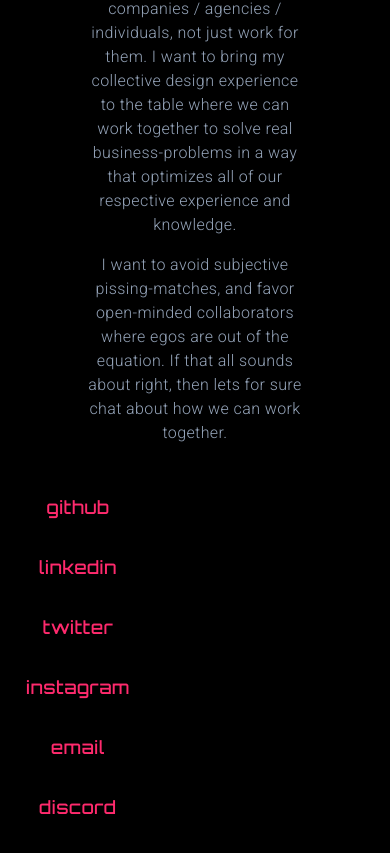
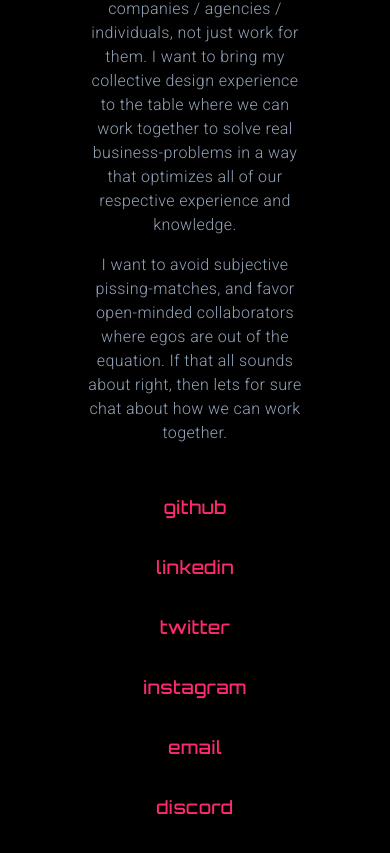
Before and after one commit to gopiinho/devProfile, a Next.js app: page / in a window 390 px wide. Shown: the part 3402-4255 px from the top of the page. Built offline with nearby package versions, Linux system fonts and the light colour scheme.

Commit message:
Added hrefs to the links in the contact section + made them be in center on mobile view

```diff
--- a/components/Contact.jsx
+++ b/components/Contact.jsx
@@ -1,7 +1,9 @@
-import React from "react"
+import React, { useState } from "react"
 import Link from "next/link"
 
 const Contact = () => {
+  const [linkText, setLinkText] = useState("discord")
+
   return (
     <div className="w-full lg:h-screen">
       <div className="max-w-[1240px] m-auto px-2 py-16  w-full">
@@ -26,9 +28,13 @@ const Contact = () => {
           </p>
         </div>
 
-        <div className="grid md:grid-cols-3 gap-8 links items-center  justify-between max-w-[370px] m-auto p-4 font-cyber text-[#ff2a6d] ">
+        <div className="grid md:grid-cols-3 gap-8 links items-center  justify-between max-w-[370px] m-auto p-4 font-cyber text-[#ff2a6d] mobile-center">
           <div className=" flex flex-col items-center justify-between ">
-            <Link href="/">
+            <Link
+              href="https://github.com/igopib"
+              target="_blank"
+              rel="noopener noreferrer"
+            >
               <h3 className="text-lg  hover:border-b border-[#05d9e8]">
                 github
               </h3>
@@ -36,7 +42,11 @@ const Contact = () => {
           </div>
 
           <div className=" flex flex-col items-center justify-center">
-            <Link href="/">
+            <Link
+              href="https://www.linkedin.com/in/gopinho/"
+              target="_blank"
+              rel="noopener noreferrer"
+            >
               <h3 className="text-lg  hover:border-b border-[#05d9e8]">
                 linkedin
               </h3>
@@ -44,7 +54,11 @@ const Contact = () => {
           </div>
 
           <div className=" flex flex-col items-center justify-center">
-            <Link href="/">
+            <Link
+              href="https://twitter.com/gopiinho"
+              target="_blank"
+              rel="noopener noreferrer"
+            >
               <h3 className="text-lg  hover:border-b border-[#05d9e8]">
                 twitter
               </h3>
@@ -52,7 +66,11 @@ const Contact = () => {
           </div>
 
           <div className=" flex flex-col items-center justify-between ">
-            <Link href="/">
+            <Link
+              href="https://www.instagram.com/gopiinho/"
+              target="_blank"
+              rel="noopener noreferrer"
+            >
               <h3 className="text-lg  hover:border-b border-[#05d9e8]">
                 instagram
               </h3>
@@ -60,7 +78,11 @@ const Contact = () => {
           </div>
 
           <div className=" flex flex-col items-center justify-center">
-            <Link href="/">
+            <Link
+              href="mailto:gopinho@protonmail.com"
+              target="_blank"
+              rel="noopener noreferrer"
+            >
               <h3 className="text-lg  hover:border-b border-[#05d9e8]">
                 email
               </h3>
@@ -68,11 +90,12 @@ const Contact = () => {
           </div>
 
           <div className=" flex flex-col items-center justify-center">
-            <Link href="/">
-              <h3 className="text-lg  hover:border-b border-[#05d9e8]">
-                discord
-              </h3>
-            </Link>
+            <h3
+              className="text-lg  hover:border-b border-[#05d9e8] cursor-pointer"
+              onClick={() => setLinkText("Gopinho#6037")}
+            >
+              {linkText}
+            </h3>
           </div>
         </div>
       </div>
--- a/styles/globals.css
+++ b/styles/globals.css
@@ -9,6 +9,12 @@
 
   h1 {
     @apply text-4xl sm:text-5xl md:text-6xl;
+  }
+  @media (max-width: 768px) {
+    .mobile-center {
+      grid-template-columns: 1fr;
+      justify-items: center;
+    }
   }
 
   .navBar h1:hover,
```
